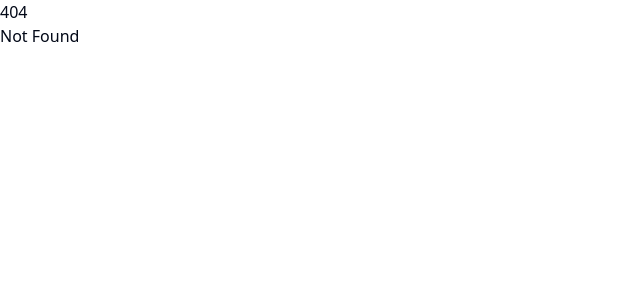
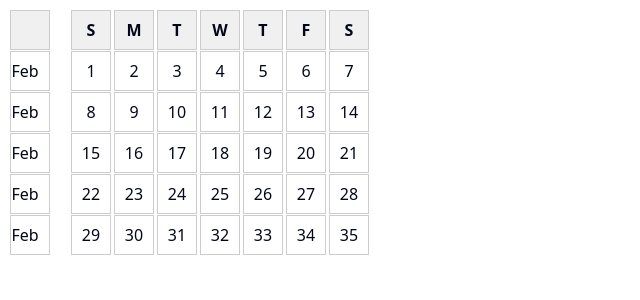
Before and after one commit to harshascode/when2meet, a SvelteKit app: page /qqq in a window 1280 px wide. Before the commit this address had no page. Shown: the top 300 px of the page, without its empty margins (0-640 px from the left). Built offline with nearby package versions, Linux system fonts and the light colour scheme.

Commit message:
qqq working

```diff
--- /dev/null
+++ b/src/routes/qqq/+page.svelte
@@ -0,0 +1,282 @@
+<!-- Calendar.svelte -->
+<script lang="ts">
+	import { onMount } from 'svelte';
+
+	let calendar: HTMLElement;
+	let isDragging = false;
+	let dragStart: HTMLDivElement | null = null;
+	let dragMode: 'select' | 'deselect' | null = null;
+	let selectedDates = new Set<string>();
+	let cells: (HTMLDivElement | null)[][] = [];
+	let rafPending = false;
+	let dragged = false;
+
+	onMount(() => {
+		initCalendar();
+		document.addEventListener('mouseup', handleDragEnd);
+		return () => document.removeEventListener('mouseup', handleDragEnd);
+	});
+
+	function initCalendar() {
+		// Create header row
+		const daysOfWeek = ['', 'S', 'M', 'T', 'W', 'T', 'F', 'S'];
+		daysOfWeek.forEach((day) => {
+			const cell = createCell(day, 'header');
+			calendar.appendChild(cell);
+		});
+
+		// Create calendar rows
+		for (let row = 1; row <= 5; row++) {
+			// Month label for each row
+			const monthLabel = createCell('Feb', 'month-label');
+			calendar.appendChild(monthLabel);
+
+			// Date cells for the row
+			let rowCells: HTMLDivElement[] = [];
+			for (let col = 1; col <= 7; col++) {
+				const date = (row - 1) * 7 + col;
+				const cell = createCell(date.toString());
+				cell.setAttribute('data-row', row.toString());
+				cell.setAttribute('data-col', col.toString());
+				calendar.appendChild(cell);
+				rowCells[col] = cell;
+			}
+			cells[row] = rowCells;
+		}
+	}
+
+	function createCell(content: string | number, className = '') {
+		const cell = document.createElement('div');
+		cell.className = `cell ${className}`.trim();
+		cell.textContent = content.toString();
+		return cell;
+	}
+
+	function handleDragStart(e: MouseEvent & { currentTarget: HTMLDivElement }) {
+		const cell = (e.target as HTMLElement).closest(
+			'.cell:not(.header):not(.month-label)'
+		) as HTMLDivElement | null;
+		if (!cell) return;
+
+		isDragging = true;
+		dragStart = cell;
+		dragged = false;
+		dragMode = cell.classList.contains('selected') ? 'deselect' : 'select';
+	}
+
+	function handleDragMove(e: MouseEvent) {
+		if (!isDragging || !dragStart) return;
+
+		const cell = (e.target as HTMLElement).closest(
+			'.cell:not(.header):not(.month-label)'
+		) as HTMLDivElement | null;
+		if (!cell) return;
+
+		if (cell !== dragStart) {
+			dragged = true;
+		}
+
+		clearDragStyling();
+
+		const cells = getCellsInRange(dragStart, cell);
+		cells.forEach((cell) => {
+			cell.classList.add(dragMode === 'select' ? 'drag-select' : 'drag-deselect');
+		});
+	}
+
+	function handleDragEnd() {
+		if (!isDragging) return;
+
+		// Store the elements we need to update
+		const selectElements = Array.from(document.querySelectorAll('.drag-select'));
+		const deselectElements = Array.from(document.querySelectorAll('.drag-deselect'));
+
+		// Add a temporary class to maintain the background during transition
+		selectElements.forEach((cell) => cell.classList.add('transitioning'));
+		deselectElements.forEach((cell) => cell.classList.add('transitioning'));
+
+		// Update the selected state
+		selectElements.forEach((cell) => {
+			const row = cell.getAttribute('data-row');
+			const col = cell.getAttribute('data-col');
+			if (row && col) {
+				cell.classList.add('selected');
+				selectedDates.add(`${row}-${col}`);
+			}
+		});
+
+		deselectElements.forEach((cell) => {
+			const row = cell.getAttribute('data-row');
+			const col = cell.getAttribute('data-col');
+			if (row && col) {
+				cell.classList.remove('selected');
+				selectedDates.delete(`${row}-${col}`);
+			}
+		});
+
+		// Remove drag classes after a brief delay
+		requestAnimationFrame(() => {
+			requestAnimationFrame(() => {
+				selectElements.forEach((cell) => {
+					cell.classList.remove('drag-select', 'transitioning');
+				});
+				deselectElements.forEach((cell) => {
+					cell.classList.remove('drag-deselect', 'transitioning');
+				});
+			});
+		});
+
+		isDragging = false;
+		dragStart = null;
+		dragged = false;
+	}
+
+	function clearDragStyling() {
+		document.querySelectorAll('.drag-select, .drag-deselect').forEach((cell) => {
+			cell.classList.remove('drag-select', 'drag-deselect', 'transitioning');
+		});
+	}
+
+	function getCellsInRange(start: HTMLDivElement, end: HTMLDivElement) {
+		const cellsInRange: HTMLDivElement[] = [];
+		const startRow = parseInt(start.getAttribute('data-row') || '0');
+		const startCol = parseInt(start.getAttribute('data-col') || '0');
+		const endRow = parseInt(end.getAttribute('data-row') || '0');
+		const endCol = parseInt(end.getAttribute('data-col') || '0');
+
+		const minRow = Math.min(startRow, endRow);
+		const maxRow = Math.max(startRow, endRow);
+		const minCol = Math.min(startCol, endCol);
+		const maxCol = Math.max(startCol, endCol);
+
+		for (let row = minRow; row <= maxRow; row++) {
+			for (let col = minCol; col <= maxCol; col++) {
+				const cell = cells[row]?.[col];
+				if (cell) {
+					cellsInRange.push(cell);
+				}
+			}
+		}
+		return cellsInRange;
+	}
+
+	function toggleCell(e: MouseEvent) {
+		if (dragged) return;
+		const cell = e.currentTarget as HTMLDivElement;
+		const row = cell.getAttribute('data-row');
+		const col = cell.getAttribute('data-col');
+
+		if (row && col) {
+			if (cell.classList.contains('selected')) {
+				cell.classList.remove('selected');
+				selectedDates.delete(`${row}-${col}`);
+			} else {
+				cell.classList.add('selected');
+				selectedDates.add(`${row}-${col}`);
+			}
+		}
+	}
+</script>
+
+<div
+	bind:this={calendar}
+	class="calendar"
+	on:mousedown={handleDragStart}
+	on:mousemove={(e) => {
+		if (!isDragging) return;
+		if (!rafPending) {
+			rafPending = true;
+			requestAnimationFrame(() => {
+				handleDragMove(e);
+				rafPending = false;
+			});
+		}
+	}}
+	role="grid"
+	tabindex="0"
+	aria-label="Calendar Selection Grid"
+></div>
+
+<style>
+	.calendar {
+		display: grid;
+		grid-template-columns: 60px repeat(7, 42px);
+		gap: 1px;
+		padding: 10px;
+		user-select: none;
+	}
+
+	:global(.cell) {
+		width: 40px;
+		height: 40px;
+		border: 1px solid #ccc;
+		display: flex;
+		align-items: center;
+		justify-content: center;
+		cursor: pointer;
+		background-color: white;
+		z-index: 2;
+		position: relative;
+	}
+
+	:global(.header) {
+		font-weight: bold;
+		background-color: #f0f0f0;
+		cursor: default;
+	}
+
+	:global(.month-label) {
+		text-align: right;
+		padding-right: 10px;
+	}
+
+	:global(.selected) {
+		background-color: #10b981;
+		color: white;
+		transition: background-color 0.15s ease-out;
+	}
+
+	:global(.drag-select),
+	:global(.drag-deselect) {
+		border: none;
+	}
+
+	:global(.drag-select),
+	:global(.transitioning.drag-select) {
+		color: white;
+	}
+
+	:global(.drag-deselect),
+	:global(.transitioning.drag-deselect) {
+		color: black;
+	}
+
+	:global(.drag-select)::after,
+	:global(.drag-deselect)::after,
+	:global(.transitioning.drag-select)::after,
+	:global(.transitioning.drag-deselect)::after {
+		content: '';
+		position: absolute;
+		top: -1.5px;
+		left: -1.5px;
+		right: -1.5px;
+		bottom: -1.5px;
+		z-index: -1;
+		pointer-events: none;
+		transition: opacity 0.15s ease-out;
+	}
+
+	:global(.drag-select)::after,
+	:global(.transitioning.drag-select)::after {
+		background-color: #10b981;
+	}
+
+	:global(.drag-deselect)::after,
+	:global(.transitioning.drag-deselect)::after {
+		background-color: white;
+	}
+
+	:global(.transitioning)::after {
+		opacity: 1;
+	}
+</style>
```
Also changed, not shown: 2 other files (tests, documents, lock files or other folders).
